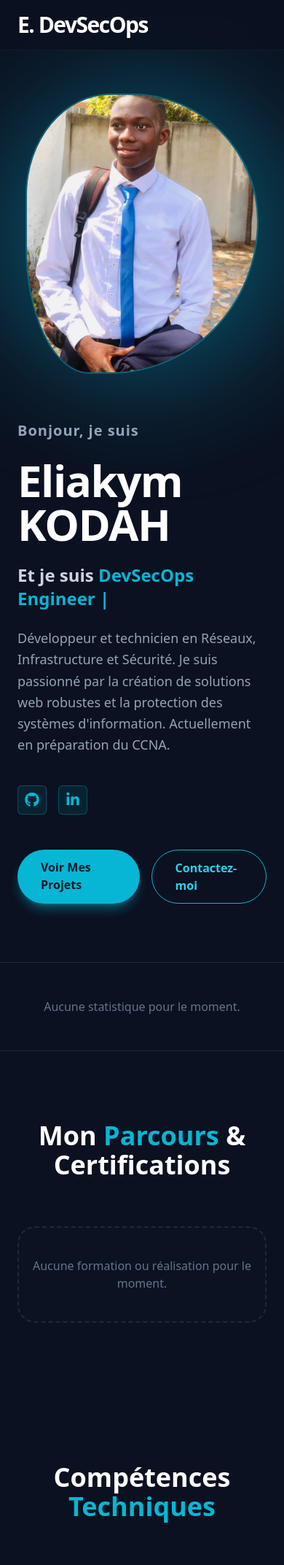
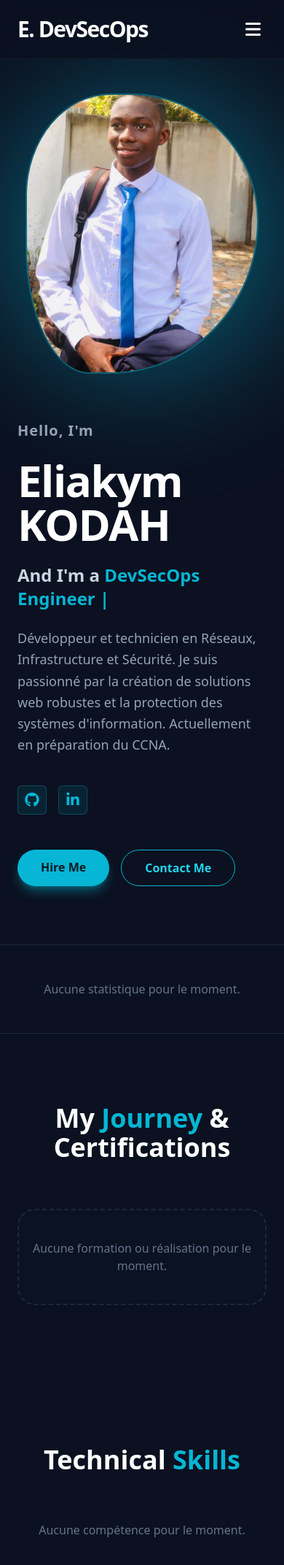
Before and after one commit to mty09/portfolio_laravel, a Laravel app: template resources/views/welcome.blade.php in a window 390 px wide. Shown: the top 2144 px of the page at 73% size. Run offline with Laravel 12, Linux system fonts and the light colour scheme; the template is opened without the code that fills it, so the values that code supplies are empty; some libraries are stand-ins or nearby versions.

Commit message:
Final touch: Mobile navigation menu and responsive toggles

```diff
--- a/resources/views/welcome.blade.php
+++ b/resources/views/welcome.blade.php
@@ -53,23 +53,54 @@
                 </ul>
 
                 <div class="flex items-center gap-6 pl-6 border-l border-gray-300 dark:border-slate-700">
-                    <!-- BOUTON THEME -->
                     <button onclick="toggleTheme()" class="text-xl text-gray-500 dark:text-gray-400 hover:text-cyan-500 dark:hover:text-cyan-400 transition">
                         <i id="theme-icon-light" class="fa-solid fa-sun hidden dark:block"></i>
                         <i id="theme-icon-dark" class="fa-solid fa-moon block dark:hidden"></i>
                     </button>
-
-                    <!-- BOUTON LANGUE -->
                     <button onclick="toggleLang()" class="flex items-center gap-1.5 text-xs font-bold text-gray-500 dark:text-gray-400 hover:text-cyan-500 dark:hover:text-cyan-400 transition border border-gray-300 dark:border-slate-700 px-2 py-1 rounded">
                         <span id="lang-text">EN</span> <i class="fa-solid fa-globe"></i>
                     </button>
-
-                    <!-- BOUTON TELECHARGER CV -->
                     <a href="/storage/cv/mon_cv.pdf" target="_blank" class="px-5 py-2.5 bg-pink-600 hover:bg-pink-700 text-white font-bold rounded-lg transition shadow-lg shadow-pink-500/30 flex items-center gap-2 text-sm">
                         <span data-i18n="btn_cv">Download CV</span> <i class="fa-solid fa-download"></i>
                     </a>
                 </div>
             </nav>
+
+            <!-- BOUTON MOBILE (Hamburger) -->
+            <button onclick="toggleMobileMenu()" class="md:hidden text-2xl text-gray-900 dark:text-white p-2">
+                <i id="menu-icon" class="fa-solid fa-bars"></i>
+            </button>
+        </div>
+
+        <!-- MENU MOBILE OVERLAY -->
+        <div id="mobile-menu" class="hidden fixed inset-0 top-[72px] bg-white dark:bg-[#0b1120] z-40 p-6 flex flex-col gap-8 md:hidden transition-all duration-300 border-t border-gray-100 dark:border-slate-800">
+            <ul class="flex flex-col gap-6 font-bold text-lg">
+                <li><a href="#home" onclick="toggleMobileMenu()" data-i18n="nav_home">Home</a></li>
+                <li><a href="#journey" onclick="toggleMobileMenu()" data-i18n="nav_journey">Journey</a></li>
+                <li><a href="#skills" onclick="toggleMobileMenu()" data-i18n="nav_skills">Skills</a></li>
+                <li><a href="#projets" onclick="toggleMobileMenu()" data-i18n="nav_portfolio">Portfolio</a></li>
+                <li><a href="#contact" onclick="toggleMobileMenu()" data-i18n="nav_contact">Contact</a></li>
+            </ul>
+
+            <div class="pt-8 border-t border-gray-100 dark:border-slate-800 flex flex-col gap-6">
+                <div class="flex items-center justify-between">
+                    <span class="font-bold">Dark Mode</span>
+                    <button onclick="toggleTheme()" class="text-2xl text-cyan-500">
+                        <i id="mobile-theme-icon-light" class="fa-solid fa-sun hidden dark:block"></i>
+                        <i id="mobile-theme-icon-dark" class="fa-solid fa-moon block dark:hidden"></i>
+                    </button>
+                </div>
+                <div class="flex items-center justify-between">
+                    <span class="font-bold">Language</span>
+                    <button onclick="toggleLang()" class="flex items-center gap-2 font-bold text-cyan-500 border border-cyan-500 px-4 py-2 rounded-xl">
+                        <span id="mobile-lang-text">EN</span> <i class="fa-solid fa-globe"></i>
+                    </button>
+                </div>
+                <a href="/storage/cv/mon_cv.pdf" target="_blank" class="w-full justify-center py-4 bg-pink-600 text-white font-bold rounded-2xl shadow-xl shadow-pink-500/20 flex items-center gap-3">
+                    <span data-i18n="btn_cv">Download CV</span> <i class="fa-solid fa-download"></i>
+                </a>
+            </div>
+        </div>
         </div>
     </header>
 
@@ -383,71 +414,101 @@
             }
         };
 
+    <script>
+        // --- GESTION DU THÈME ---
+        function toggleTheme() {
+            const isDark = document.documentElement.classList.toggle('dark');
+            localStorage.setItem('theme', isDark ? 'dark' : 'light');
+        }
+
+        // --- GESTION DU MENU MOBILE ---
+        function toggleMobileMenu() {
+            const menu = document.getElementById('mobile-menu');
+            const icon = document.getElementById('menu-icon');
+            if (menu.classList.contains('hidden')) {
+                menu.classList.remove('hidden');
+                icon.classList.replace('fa-bars', 'fa-xmark');
+            } else {
+                menu.classList.add('hidden');
+                icon.classList.replace('fa-xmark', 'fa-bars');
+            }
+        }
+
+        // --- GESTION DE LA LANGUE ---
+        const translations = {
+            fr: {
+                nav_home: "Accueil", nav_journey: "Parcours", nav_skills: "Compétences", nav_portfolio: "Projets", nav_contact: "Contact",
+                btn_cv: "Télécharger CV", hero_hello: "Bonjour, je suis", hero_and: "Et je suis", btn_hire: "Voir Mes Projets",
+                btn_contact: "Contactez-moi", stats_empty: "Aucune statistique pour le moment.",
+                journey_title_1: "Mon", journey_title_2: "Parcours", journey_title_3: "& Certifications",
+                journey_empty: "Aucune formation ou réalisation pour le moment.",
+                skills_title_1: "Compétences", skills_title_2: "Techniques",
+                portfolio_title_1: "Derniers", portfolio_title_2: "Projets",
+                btn_view_site: "Voir le site", tech_stack: "Technologies",
+                contact_title_1: "Contactez-", contact_title_2: "Moi",
+                contact_subtitle: "Vous avez un projet en tête ou une question ? Laissez-moi un message !",
+                placeholder_name: "Nom Complet", placeholder_company: "Profession / Entreprise",
+                placeholder_email: "Adresse Email", placeholder_message: "Votre Message...", btn_send: "Envoyer Message"
+            },
+            en: {
+                nav_home: "Home", nav_journey: "Journey", nav_skills: "Skills", nav_portfolio: "Portfolio", nav_contact: "Contact",
+                btn_cv: "Download CV", hero_hello: "Hello, I'm", hero_and: "And I'm a", btn_hire: "See My Projects",
+                btn_contact: "Contact Me", stats_empty: "No statistics at the moment.",
+                journey_title_1: "My", journey_title_2: "Journey", journey_title_3: "& Certifications",
+                journey_empty: "No education or achievement at the moment.",
+                skills_title_1: "Technical", skills_title_2: "Skills",
+                portfolio_title_1: "Latest", portfolio_title_2: "Projects",
+                btn_view_site: "Visit Website", tech_stack: "Tech Stack",
+                contact_title_1: "Contact", contact_title_2: "Me",
+                contact_subtitle: "Have a project in mind or a question? Leave me a message!",
+                placeholder_name: "Full Name", placeholder_company: "Profession / Company",
+                placeholder_email: "Email Address", placeholder_message: "Your Message...", btn_send: "Send Message"
+            }
+        };
+
         function setLanguage(lang) {
-            // 1. Traduction des éléments avec data-i18n
+            localStorage.setItem('lang', lang);
+
+            // 1. Mise à jour des textes de toggle
+            const langTexts = ['lang-text', 'mobile-lang-text'];
+            langTexts.forEach(id => {
+                const el = document.getElementById(id);
+                if (el) el.innerText = lang.toUpperCase();
+            });
+
+            // 2. Traduction statique (data-i18n)
             document.querySelectorAll('[data-i18n]').forEach(el => {
                 const key = el.getAttribute('data-i18n');
-                if (translations[lang][key]) {
-                    el.innerText = translations[lang][key];
-                }
+                if (translations[lang][key]) el.innerText = translations[lang][key];
             });
 
-            // 2. Traduction des placeholders
+            // 3. Traduction placeholders
             document.querySelectorAll('[data-i18n-placeholder]').forEach(el => {
                 const key = el.getAttribute('data-i18n-placeholder');
-                if (translations[lang][key]) {
-                    el.placeholder = translations[lang][key];
-                }
+                if (translations[lang][key]) el.placeholder = translations[lang][key];
             });
 
-            // 3. Traduction "Magique" des termes dynamiques (Catégories, types, etc.)
-            const dynamicTerms = {
-                "Réseaux": "Networking",
-                "Développement Web": "Web Development",
-                "Systèmes": "Systems",
-                "Sécurité": "Security",
-                "Formation": "Education",
-                "Hackathon": "Hackathon",
-                "Concours": "Competition",
-                "Certification": "Certification"
-            };
-
-            const reverseDynamicTerms = Object.fromEntries(Object.entries(dynamicTerms).map(([fr, en]) => [en, fr]));
-
-            // On scanne les titres de catégories et types de réalisations
-            document.querySelectorAll('h3, span.uppercase').forEach(el => {
-                const text = el.innerText.trim();
-                if (lang === 'en' && dynamicTerms[text]) {
-                    el.innerText = dynamicTerms[text];
-                } else if (lang === 'fr' && reverseDynamicTerms[text]) {
-                    el.innerText = reverseDynamicTerms[text];
-                }
+            // 4. Affichage des blocs dynamiques
+            document.querySelectorAll('.lang-fr').forEach(el => {
+                if (lang === 'fr') el.classList.remove('hidden');
+                else el.classList.add('hidden');
             });
-
-            // 4. Basculement des blocs de langue (FR/EN)
-            if (lang === 'en') {
-                document.querySelectorAll('.lang-fr').forEach(el => el.classList.add('hidden'));
-                document.querySelectorAll('.lang-en').forEach(el => el.classList.remove('hidden'));
-            } else {
-                document.querySelectorAll('.lang-en').forEach(el => el.classList.add('hidden'));
-                document.querySelectorAll('.lang-fr').forEach(el => el.classList.remove('hidden'));
-            }
-
-            document.getElementById('lang-text').innerText = lang === 'fr' ? 'EN' : 'FR';
-            localStorage.setItem('lang', lang);
+            document.querySelectorAll('.lang-en').forEach(el => {
+                if (lang === 'en') el.classList.remove('hidden');
+                else el.classList.add('hidden');
+            });
         }
 
         function toggleLang() {
             const currentLang = localStorage.getItem('lang') || 'fr';
-            const newLang = currentLang === 'fr' ? 'en' : 'fr';
-            setLanguage(newLang);
+            setLanguage(currentLang === 'fr' ? 'en' : 'fr');
         }
 
-        // Initialisation de la langue au chargement
         document.addEventListener('DOMContentLoaded', () => {
             const savedLang = localStorage.getItem('lang') || 'fr';
             setLanguage(savedLang);
         });
     </script>
+    </script>
 </body>
 </html>
```
